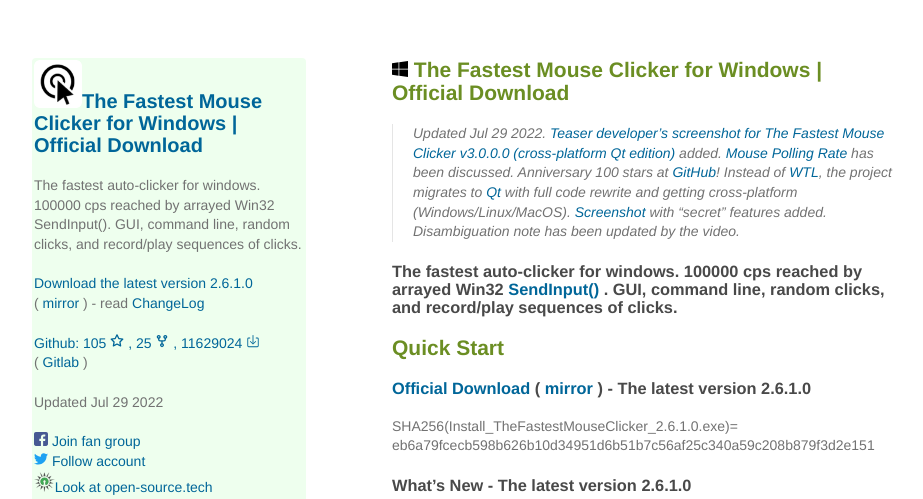
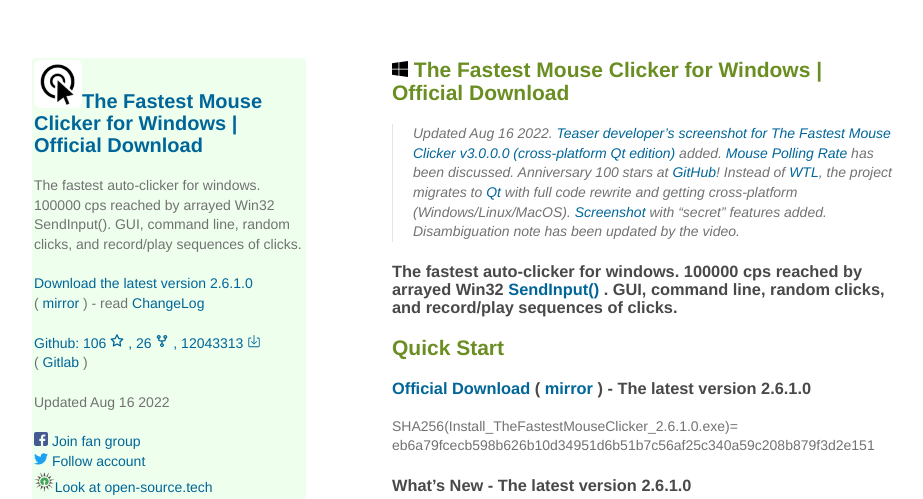
Before and after one commit to windows-2048/The-Fastest-Mouse-Clicker-for-Windows, a Jekyll site: the page built from docs/README.md, in a window 1280 px wide and 900 px high. Shown: the top 499 px of the window, without its empty margins (178-1101 px from the left). Built offline with Jekyll 4.4.1, drawn with Linux system fonts in a browser that asks for light colours; our own code applies the rules of GitHub Pages for plain Markdown files.

Commit message:
udpate GitHub stars & forks & downloads

```diff
--- a/docs/README.md
+++ b/docs/README.md
@@ -1,6 +1,6 @@
 ## ![Windows](./windows.svg) {{site.title}}
 
-> Updated Jul 29 2022. [Teaser developer's screenshot for The Fastest Mouse Clicker v3.0.0.0 (cross-platform Qt edition)](index.html#TheFastestMouseClickerQt) added. [Mouse Polling Rate](index.html#Mouse_Polling_Rate) has been discussed. Anniversary 100 stars at [GitHub](https://github.com/windows-2048/The-Fastest-Mouse-Clicker-for-Windows){:target="_blank"}! Instead of [WTL](https://sourceforge.net/projects/wtl/){:target="_blank"}, the project migrates to [Qt](https://www.qt.io/){:target="_blank"} with full code rewrite and getting cross-platform (Windows/Linux/MacOS). [Screenshot](https://github.com/windows-2048/The-Fastest-Mouse-Clicker-for-Windows){:target="_blank"} with "secret" features added. Disambiguation note has been updated by the video.
+> Updated Aug 16 2022. [Teaser developer's screenshot for The Fastest Mouse Clicker v3.0.0.0 (cross-platform Qt edition)](index.html#TheFastestMouseClickerQt) added. [Mouse Polling Rate](index.html#Mouse_Polling_Rate) has been discussed. Anniversary 100 stars at [GitHub](https://github.com/windows-2048/The-Fastest-Mouse-Clicker-for-Windows){:target="_blank"}! Instead of [WTL](https://sourceforge.net/projects/wtl/){:target="_blank"}, the project migrates to [Qt](https://www.qt.io/){:target="_blank"} with full code rewrite and getting cross-platform (Windows/Linux/MacOS). [Screenshot](https://github.com/windows-2048/The-Fastest-Mouse-Clicker-for-Windows){:target="_blank"} with "secret" features added. Disambiguation note has been updated by the video.
 
 ### {{site.description_rich}}
 
--- a/docs/_layouts/default.html
+++ b/docs/_layouts/default.html
@@ -47,7 +47,7 @@
 "interactionStatistic":{
 "@type": "InteractionCounter",
 "interactionType": "https://schema.org/DownloadAction",
-"userInteractionCount": "11629024"
+"userInteractionCount": "12043313"
 },
 "applicationCategory":"Utilities",
 "applicationSubCategory":"Mouse Auto-Clicker",
@@ -64,7 +64,7 @@
 "aggregateRating":{
 "@type":"AggregateRating",
 "ratingValue": "4.8",
-"ratingCount": "105",
+"ratingCount": "106",
 "bestRating":"5",
 "worstRating":"0"
 },
@@ -123,17 +123,17 @@
 <p class="view">
     <a href="https://github.com/windows-2048/The-Fastest-Mouse-Clicker-for-Windows/" target="_blank">
       Github:
-      105
+      106
 <svg width="1em" height="1em" viewBox="0 0 16 16" class="bi bi-box-arrow-in-down" fill="currentColor" xmlns="http://www.w3.org/2000/svg">
 <title>Stars given at Github</title>
 <path fill-rule="evenodd" d="M8 .25a.75.75 0 01.673.418l1.882 3.815 4.21.612a.75.75 0 01.416 1.279l-3.046 2.97.719 4.192a.75.75 0 01-1.088.791L8 12.347l-3.766 1.98a.75.75 0 01-1.088-.79l.72-4.194L.818 6.374a.75.75 0 01.416-1.28l4.21-.611L7.327.668A.75.75 0 018 .25zm0 2.445L6.615 5.5a.75.75 0 01-.564.41l-3.097.45 2.24 2.184a.75.75 0 01.216.664l-.528 3.084 2.769-1.456a.75.75 0 01.698 0l2.77 1.456-.53-3.084a.75.75 0 01.216-.664l2.24-2.183-3.096-.45a.75.75 0 01-.564-.41L8 2.694v.001z"></path>
 </svg>
-      , 25
+      , 26
 <svg width="1em" height="1em" viewBox="0 0 16 16" class="bi bi-box-arrow-in-down" fill="currentColor" xmlns="http://www.w3.org/2000/svg">
 <title>Forks made at Github</title>
 <path fill-rule="evenodd" d="M5 3.25a.75.75 0 11-1.5 0 .75.75 0 011.5 0zm0 2.122a2.25 2.25 0 10-1.5 0v.878A2.25 2.25 0 005.75 8.5h1.5v2.128a2.251 2.251 0 101.5 0V8.5h1.5a2.25 2.25 0 002.25-2.25v-.878a2.25 2.25 0 10-1.5 0v.878a.75.75 0 01-.75.75h-4.5A.75.75 0 015 6.25v-.878zm3.75 7.378a.75.75 0 11-1.5 0 .75.75 0 011.5 0zm3-8.75a.75.75 0 100-1.5.75.75 0 000 1.5z"></path>
 </svg>
-      , 11629024
+      , 12043313
 <svg width="1em" height="1em" viewBox="0 0 16 16" class="bi bi-box-arrow-in-down" fill="currentColor" xmlns="http://www.w3.org/2000/svg">
 <title>Total downloads including all the historical sites</title>
   <path fill-rule="evenodd" d="M4.646 8.146a.5.5 0 0 1 .708 0L8 10.793l2.646-2.647a.5.5 0 0 1 .708.708l-3 3a.5.5 0 0 1-.708 0l-3-3a.5.5 0 0 1 0-.708z"/>
@@ -145,7 +145,7 @@
 </p>
 
 <p class="view">
-Updated Jul 29 2022
+Updated Aug 16 2022
 </p>
 
         {% if site.github.is_user_page %}
--- a/docs/sitemap.xml
+++ b/docs/sitemap.xml
@@ -2,7 +2,7 @@
 <urlset xmlns="http://www.sitemaps.org/schemas/sitemap/0.9">
    <url>
       <loc>https://windows-2048.github.io/The-Fastest-Mouse-Clicker-for-Windows/</loc>
-      <lastmod>2022-07-29</lastmod>
+      <lastmod>2022-08-16</lastmod>
       <changefreq>daily</changefreq>
       <priority>0.8</priority>
    </url>
```
Also changed, not shown: README.md.
